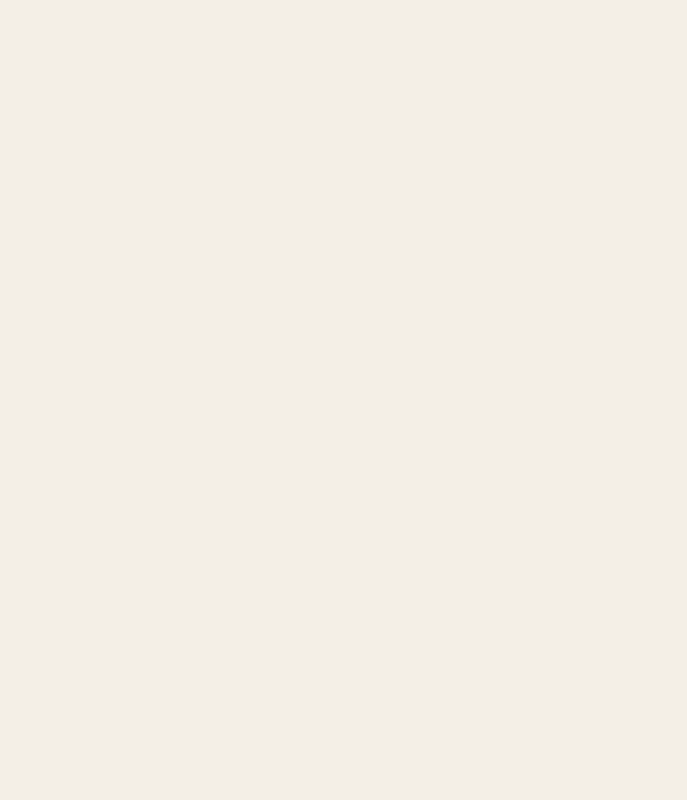
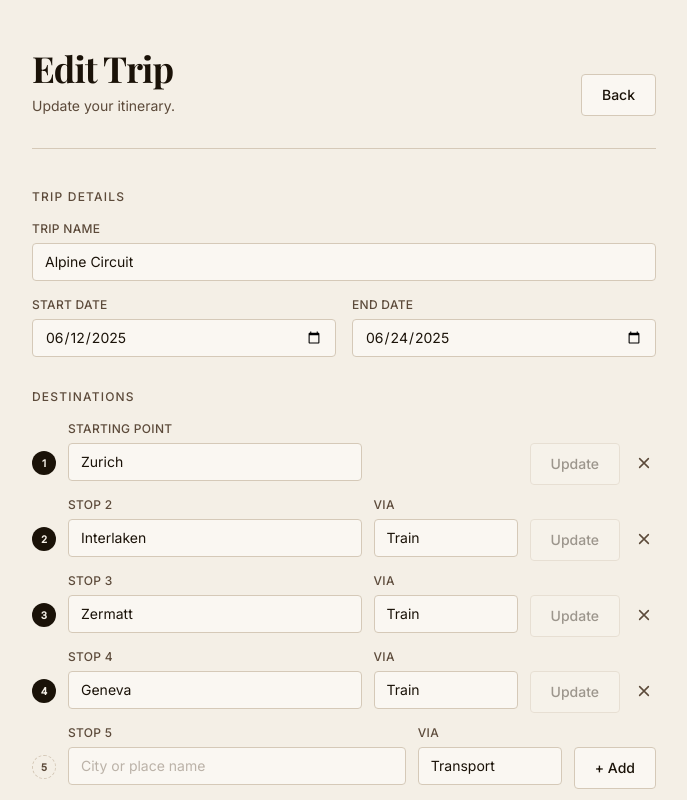
Before and after one commit to BreakingLegs/charted, a React (Vite) app: page /trips/1/edit in a window 1280 px wide. Before the commit this address had no page. Shown: the top 800 px of the page, without its empty margins (296-983 px from the left). Built offline with nearby package versions, Linux system fonts and the light colour scheme.

Commit message:
Fix visited state reactivity for route lines and sidebar

```diff
--- a/src/App.tsx
+++ b/src/App.tsx
@@ -9,6 +9,7 @@ function App() {
       <Routes>
         <Route path="/" element={<HomePage />} />
         <Route path="/trips/new" element={<NewTripPage />} />
+        <Route path="/trips/:id/edit" element={<NewTripPage />} />
         <Route path="/trips/:id" element={<TripMapPage />} />
       </Routes>
     </BrowserRouter>
--- a/src/components/TripCard.tsx
+++ b/src/components/TripCard.tsx
@@ -1,11 +1,14 @@
-import { Link } from 'react-router-dom'
+import { Link, useNavigate } from 'react-router-dom'
 import type { Trip } from '../types/trip'
 
 interface TripCardProps {
   trip: Trip
+  onDelete: (id: string) => void
 }
 
-export default function TripCard({ trip }: TripCardProps) {
+export default function TripCard({ trip, onDelete }: TripCardProps) {
+  const navigate = useNavigate()
+
   return (
     <Link
       to={`/trips/${trip.id}`}
@@ -15,9 +18,35 @@ export default function TripCard({ trip }: TripCardProps) {
         <h2 className="font-[family-name:var(--font-family-serif)] text-xl font-semibold leading-tight text-[var(--color-ink)] group-hover:text-[var(--color-accent)] transition-colors duration-200">
           {trip.name}
         </h2>
-        <span className="shrink-0 rounded-full border border-[var(--color-border)] px-2.5 py-0.5 text-xs font-medium text-[var(--color-ink-muted)]">
-          {trip.destinations.length} stops
-        </span>
+        <div className="flex shrink-0 items-center gap-2">
+          <span className="rounded-full border border-[var(--color-border)] px-2.5 py-0.5 text-xs font-medium text-[var(--color-ink-muted)]">
+            {trip.destinations.length} stops
+          </span>
+          <button
+            type="button"
+            onClick={(e) => {
+              e.preventDefault()
+              e.stopPropagation()
+              void navigate(`/trips/${trip.id}/edit`)
+            }}
+            aria-label="Edit trip"
+            className="flex h-6 w-6 shrink-0 cursor-pointer items-center justify-center rounded-sm text-[var(--color-ink-muted)] transition-colors hover:text-[var(--color-accent)]"
+          >
+            <EditIcon />
+          </button>
+          <button
+            type="button"
+            onClick={(e) => {
+              e.preventDefault()
+              e.stopPropagation()
+              onDelete(trip.id)
+            }}
+            aria-label="Delete trip"
+            className="flex h-6 w-6 shrink-0 cursor-pointer items-center justify-center rounded-sm text-[var(--color-ink-muted)] transition-colors hover:text-red-500"
+          >
+            <TrashIcon />
+          </button>
+        </div>
       </div>
 
       <p className="mb-5 text-sm leading-relaxed text-[var(--color-ink-muted)]">
@@ -31,6 +60,40 @@ export default function TripCard({ trip }: TripCardProps) {
         </span>
       </div>
     </Link>
+  )
+}
+
+function EditIcon() {
+  return (
+    <svg
+      width="13"
+      height="13"
+      viewBox="0 0 16 16"
+      fill="none"
+      stroke="currentColor"
+      strokeWidth="1.5"
+      strokeLinecap="round"
+      strokeLinejoin="round"
+    >
+      <path d="M11 2.5l2.5 2.5L5 13.5H2.5V11L11 2.5z" />
+    </svg>
+  )
+}
+
+function TrashIcon() {
+  return (
+    <svg
+      width="13"
+      height="13"
+      viewBox="0 0 16 16"
+      fill="none"
+      stroke="currentColor"
+      strokeWidth="1.5"
+      strokeLinecap="round"
+      strokeLinejoin="round"
+    >
+      <path d="M2.5 4h11M6 4V2.5h4V4M5 4v9a1 1 0 0 0 1 1h4a1 1 0 0 0 1-1V4M6.5 7v4M9.5 7v4" />
+    </svg>
   )
 }
 
--- a/src/pages/HomePage.tsx
+++ b/src/pages/HomePage.tsx
@@ -4,7 +4,12 @@ import { useTripStorage } from '../hooks/useTripStorage'
 
 export default function HomePage() {
   const navigate = useNavigate()
-  const { trips } = useTripStorage()
+  const { trips, deleteTrip } = useTripStorage()
+
+  function handleDeleteTrip(id: string) {
+    if (!window.confirm('Are you sure you want to delete this trip?')) return
+    deleteTrip(id)
+  }
 
   return (
     <div className="min-h-screen bg-[var(--color-paper)]">
@@ -35,7 +40,7 @@ export default function HomePage() {
 
           <div className="grid gap-4 sm:grid-cols-2 lg:grid-cols-3">
             {trips.map((trip) => (
-              <TripCard key={trip.id} trip={trip} />
+              <TripCard key={trip.id} trip={trip} onDelete={handleDeleteTrip} />
             ))}
           </div>
         </section>
--- a/src/pages/NewTripPage.tsx
+++ b/src/pages/NewTripPage.tsx
@@ -1,19 +1,23 @@
 import { useState } from 'react'
 import type { SubmitEvent } from 'react'
-import { useNavigate } from 'react-router-dom'
+import { useNavigate, useParams } from 'react-router-dom'
 import TextInput from '../components/ui/TextInput'
 import DatePicker from '../components/ui/DatePicker'
 import Select from '../components/ui/Select'
 import Button from '../components/ui/Button'
 import { useTripStorage } from '../hooks/useTripStorage'
 import { geocodePlace, GeocodeError } from '../utils/geocoding'
-import type { Destination, TransportType } from '../types/trip'
+import type { Destination, TransportType, Trip } from '../types/trip'
 
 interface DestEntry {
   key: number
   name: string
+  draftName: string
   lat: number
   lng: number
+  visited: boolean
+  isSearching: boolean
+  searchError?: string
   transport: TransportType | ''
 }
 
@@ -38,15 +42,48 @@ function formatDisplayDate(isoDate: string): string {
   })
 }
 
+// Inverse of formatDisplayDate, for pre-filling <input type="date"> when editing.
+function parseDisplayDate(display: string): string {
+  if (!display) return ''
+  const parsed = new Date(display)
+  if (Number.isNaN(parsed.getTime())) return ''
+  const yyyy = String(parsed.getFullYear())
+  const mm = String(parsed.getMonth() + 1).padStart(2, '0')
+  const dd = String(parsed.getDate()).padStart(2, '0')
+  return `${yyyy}-${mm}-${dd}`
+}
+
+// A destination's "Via" transport is stored as transportToNext on the *previous*
+// destination, so it shifts by one when converting back into editable entries.
+function tripToDestEntries(trip: Trip): DestEntry[] {
+  return trip.destinations.map((d, i) => ({
+    key: i,
+    name: d.name,
+    draftName: d.name,
+    lat: d.lat,
+    lng: d.lng,
+    visited: d.visited,
+    isSearching: false,
+    transport: i > 0 ? (trip.destinations[i - 1].transportToNext ?? '') : '',
+  }))
+}
+
 export default function NewTripPage() {
   const navigate = useNavigate()
-  const { saveTrip } = useTripStorage()
+  const { id } = useParams<{ id: string }>()
+  const { trips, saveTrip, updateTrip } = useTripStorage()
 
-  const [tripName, setTripName] = useState('')
-  const [startDate, setStartDate] = useState('')
-  const [endDate, setEndDate] = useState('')
-  const [destinations, setDestinations] = useState<DestEntry[]>([])
-  const [keyCounter, setKeyCounter] = useState(0)
+  const existingTrip = id ? trips.find((t) => t.id === id) : undefined
+
+  const [tripName, setTripName] = useState(existingTrip?.name ?? '')
+  const [startDate, setStartDate] = useState(
+    existingTrip ? parseDisplayDate(existingTrip.startDate) : '',
+  )
+  const [endDate, setEndDate] = useState(existingTrip ? parseDisplayDate(existingTrip.endDate) : '')
+  const [destinations, setDestinations] = useState<DestEntry[]>(
+    existingTrip ? tripToDestEntries(existingTrip) : [],
+  )
+  const [keyCounter, setKeyCounter] = useState(existingTrip?.destinations.length ?? 0)
   const [errors, setErrors] = useState<FormErrors>({})
 
   const [query, setQuery] = useState('')
@@ -60,6 +97,10 @@ export default function NewTripPage() {
 
   function updateTransport(key: number, transport: TransportType | '') {
     setDestinations((prev) => prev.map((d) => (d.key === key ? { ...d, transport } : d)))
+  }
+
+  function updateDraftName(key: number, draftName: string) {
+    setDestinations((prev) => prev.map((d) => (d.key === key ? { ...d, draftName } : d)))
   }
 
   async function handleAddDestination(e: SubmitEvent<HTMLFormElement>) {
@@ -82,8 +123,11 @@ export default function NewTripPage() {
         {
           key: keyCounter,
           name: result.displayName,
+          draftName: result.displayName,
           lat: result.lat,
           lng: result.lng,
+          visited: false,
+          isSearching: false,
           transport: pendingTransport,
         },
       ])
@@ -94,6 +138,53 @@ export default function NewTripPage() {
       setSearchError(err instanceof GeocodeError ? err.message : 'Something went wrong. Try again.')
     } finally {
       setIsSearching(false)
+    }
+  }
+
+  // Re-geocodes an existing destination only if its name actually changed.
+  async function handleUpdateDestinationName(e: SubmitEvent<HTMLFormElement>, key: number) {
+    e.preventDefault()
+
+    const current = destinations.find((d) => d.key === key)
+    if (!current || current.isSearching) return
+
+    const trimmed = current.draftName.trim()
+    if (trimmed === current.name) return
+
+    setDestinations((prev) =>
+      prev.map((d) => (d.key === key ? { ...d, isSearching: true, searchError: undefined } : d)),
+    )
+
+    try {
+      const result = await geocodePlace(trimmed)
+      setDestinations((prev) =>
+        prev.map((d) =>
+          d.key === key
+            ? {
+                ...d,
+                name: result.displayName,
+                draftName: result.displayName,
+                lat: result.lat,
+                lng: result.lng,
+                visited: false,
+                isSearching: false,
+              }
+            : d,
+        ),
+      )
+    } catch (err) {
+      setDestinations((prev) =>
+        prev.map((d) =>
+          d.key === key
+            ? {
+                ...d,
+                isSearching: false,
+                searchError:
+                  err instanceof GeocodeError ? err.message : 'Something went wrong. Try again.',
+              }
+            : d,
+        ),
+      )
     }
   }
 
@@ -116,24 +207,41 @@ export default function NewTripPage() {
         name: d.name,
         lat: d.lat,
         lng: d.lng,
-        visited: false,
+        visited: d.visited,
         ...(nextTransport ? { transportToNext: nextTransport } : {}),
       }
     })
 
-    saveTrip({
-      id: crypto.randomUUID(),
+    const fields = {
       name: tripName.trim(),
       destinations: tripDestinations,
       startDate: startDate ? formatDisplayDate(startDate) : '',
       endDate: endDate ? formatDisplayDate(endDate) : '',
-      createdAt: new Date().toISOString(),
-    })
+    }
+
+    if (existingTrip) {
+      updateTrip({ ...existingTrip, ...fields })
+    } else {
+      saveTrip({
+        id: crypto.randomUUID(),
+        ...fields,
+        createdAt: new Date().toISOString(),
+      })
+    }
 
     void navigate('/')
   }
 
+  if (id && !existingTrip) {
+    return (
+      <div className="flex h-screen items-center justify-center bg-[var(--color-paper)]">
+        <p className="text-[var(--color-ink-muted)]">Trip not found.</p>
+      </div>
+    )
+  }
+
   const showPreview = destinations.length >= 2
+  const isBusy = isSearching || destinations.some((d) => d.isSearching)
 
   return (
     <div className="min-h-screen bg-[var(--color-paper)]">
@@ -142,9 +250,11 @@ export default function NewTripPage() {
         <header className="mb-10 flex items-end justify-between border-b border-[var(--color-border)] pb-8">
           <div>
             <h1 className="font-[family-name:var(--font-family-serif)] text-4xl font-bold tracking-tight text-[var(--color-ink)]">
-              New Trip
+              {existingTrip ? 'Edit Trip' : 'New Trip'}
             </h1>
-            <p className="mt-2 text-sm text-[var(--color-ink-muted)]">Plan your next adventure.</p>
+            <p className="mt-2 text-sm text-[var(--color-ink-muted)]">
+              {existingTrip ? 'Update your itinerary.' : 'Plan your next adventure.'}
+            </p>
           </div>
           <Button variant="secondary" onClick={() => void navigate('/')}>
             Back
@@ -198,18 +308,28 @@ export default function NewTripPage() {
             {destinations.length > 0 && (
               <div className="mb-3 space-y-3">
                 {destinations.map((dest, i) => (
-                  <div key={dest.key} className="flex items-start gap-3">
+                  <form
+                    key={dest.key}
+                    onSubmit={(e) => void handleUpdateDestinationName(e, dest.key)}
+                    className="flex items-start gap-3"
+                  >
                     {/* Stop number */}
-                    <span className="mt-2 flex h-6 w-6 shrink-0 items-center justify-center rounded-full bg-[var(--color-ink)] text-[10px] font-semibold text-[var(--color-paper)]">
+                    <span className="mt-[30px] flex h-6 w-6 shrink-0 items-center justify-center rounded-full bg-[var(--color-ink)] text-[10px] font-semibold text-[var(--color-paper)]">
                       {i + 1}
                     </span>
 
-                    {/* Resolved place name */}
-                    <div className="flex-1 rounded-sm border border-[var(--color-border)] bg-[var(--color-paper-card)] px-3 py-2">
-                      <p className="text-[10px] font-medium uppercase tracking-wide text-[var(--color-ink-muted)]">
-                        {i === 0 ? 'Starting Point' : `Stop ${String(i + 1)}`}
-                      </p>
-                      <p className="text-sm text-[var(--color-ink)]">{dest.name}</p>
+                    {/* Name input — editing and re-submitting re-geocodes only if changed */}
+                    <div className="flex-1">
+                      <TextInput
+                        id={`dest-name-${String(dest.key)}`}
+                        label={i === 0 ? 'Starting Point' : `Stop ${String(i + 1)}`}
+                        value={dest.draftName}
+                        onChange={(v) => {
+                          updateDraftName(dest.key, v)
+                        }}
+                        placeholder="City or place name"
+                        error={dest.searchError}
+                      />
                     </div>
 
                     {/* Transport (shown on all stops except the first) */}
@@ -231,6 +351,17 @@ export default function NewTripPage() {
                       <div className="w-36 shrink-0" />
                     )}
 
+                    {/* Update button — enabled only when the name has actually changed */}
+                    <div className="mt-[22px] shrink-0">
+                      <Button
+                        type="submit"
+                        variant="secondary"
+                        disabled={dest.isSearching || dest.draftName.trim() === dest.name}
+                      >
+                        {dest.isSearching ? 'Searching…' : 'Update'}
+                      </Button>
+                    </div>
+
                     {/* Remove button */}
                     <button
                       type="button"
@@ -238,11 +369,11 @@ export default function NewTripPage() {
                         removeDestination(dest.key)
                       }}
                       aria-label="Remove destination"
-                      className="mt-2 flex h-6 w-6 shrink-0 cursor-pointer items-center justify-center rounded-sm text-[var(--color-ink-muted)] transition-colors hover:text-red-500"
+                      className="mt-[30px] flex h-6 w-6 shrink-0 cursor-pointer items-center justify-center rounded-sm text-[var(--color-ink-muted)] transition-colors hover:text-red-500"
                     >
                       <RemoveIcon />
                     </button>
-                  </div>
+                  </form>
                 ))}
               </div>
             )}
@@ -330,8 +461,8 @@ export default function NewTripPage() {
 
           {/* Submit */}
           <div className="border-t border-[var(--color-border)] pt-6">
-            <Button variant="primary" onClick={handleSubmit}>
-              Create Trip
+            <Button variant="primary" onClick={handleSubmit} disabled={isBusy}>
+              {existingTrip ? 'Save Changes' : 'Create Trip'}
             </Button>
           </div>
         </div>
--- a/src/pages/TripMapPage.tsx
+++ b/src/pages/TripMapPage.tsx
@@ -1,6 +1,6 @@
 import { useEffect } from 'react'
 import { useParams, useNavigate } from 'react-router-dom'
-import { MapContainer, TileLayer, Marker, Polyline, useMap } from 'react-leaflet'
+import { MapContainer, TileLayer, Marker, Polyline, Popup, useMap } from 'react-leaflet'
 import L from 'leaflet'
 import { useTripStorage } from '../hooks/useTripStorage'
 
@@ -31,9 +31,12 @@ const LEG_PATH_OPTIONS: Record<LegStatus, L.PathOptions> = {
   },
 }
 
-function getLegStatus(legIndex: number, lastVisitedIndex: number): LegStatus {
-  if (legIndex < lastVisitedIndex) return 'completed'
-  if (legIndex === lastVisitedIndex) return 'current'
+// Legs are classified relative to the furthest destination reached so far, not just
+// their own two endpoints — reaching a later stop implies every leg leading up to it
+// is done, even if an intermediate stop was never individually marked visited.
+function getLegStatus(legIndex: number, furthestVisitedIndex: number): LegStatus {
+  if (legIndex < furthestVisitedIndex) return 'completed'
+  if (legIndex === furthestVisitedIndex) return 'current'
   return 'future'
 }
 
@@ -61,7 +64,7 @@ function createStopIcon(index: number) {
 export default function TripMapPage() {
   const { id } = useParams<{ id: string }>()
   const navigate = useNavigate()
-  const { trips } = useTripStorage()
+  const { trips, updateTrip } = useTripStorage()
 
   const trip = trips.find((t) => t.id === id)
 
@@ -73,9 +76,17 @@ export default function TripMapPage() {
     )
   }
 
-  // Index of the last destination the traveller has visited; -1 if none
-  const lastVisitedIndex = trip.destinations.reduce<number>(
-    (last, dest, i) => (dest.visited ? i : last),
+  function toggleVisited(index: number) {
+    if (!trip) return
+    const updatedDestinations = trip.destinations.map((d, i) =>
+      i === index ? { ...d, visited: !d.visited } : d,
+    )
+    updateTrip({ ...trip, destinations: updatedDestinations })
+  }
+
+  // The furthest destination the traveller has reached; -1 if none are visited yet
+  const furthestVisitedIndex = trip.destinations.reduce<number>(
+    (furthest, dest, i) => (dest.visited ? i : furthest),
     -1,
   )
 
@@ -98,20 +109,43 @@ export default function TripMapPage() {
           attribution='&copy; <a href="https://www.openstreetmap.org/copyright">OpenStreetMap</a> contributors'
         />
 
-        {/* One Polyline per leg so each can have independent styling */}
-        {trip.destinations.slice(0, -1).map((_, i) => (
+        {/* One Polyline per leg so each can have independent styling. The leg status is
+            folded into the key so a status change remounts the Leaflet layer instead of
+            mutating it in place — Leaflet's setStyle() merges options rather than
+            replacing them, so properties like dashArray/className can otherwise linger
+            from a previous status (e.g. a leg that was ever "current" staying dashed
+            after it's un-marked). */}
+        {trip.destinations.slice(0, -1).map((_, i) => {
+          const legStatus = getLegStatus(i, furthestVisitedIndex)
+          return (
             <Polyline
-            key={i}
+              key={`${String(i)}-${legStatus}`}
               positions={[
                 [trip.destinations[i].lat, trip.destinations[i].lng] as [number, number],
                 [trip.destinations[i + 1].lat, trip.destinations[i + 1].lng] as [number, number],
               ]}
-            pathOptions={LEG_PATH_OPTIONS[getLegStatus(i, lastVisitedIndex)]}
+              pathOptions={LEG_PATH_OPTIONS[legStatus]}
             />
-        ))}
+          )
+        })}
 
         {trip.destinations.map((dest, i) => (
-          <Marker key={dest.name} position={[dest.lat, dest.lng]} icon={createStopIcon(i)} />
+          <Marker key={dest.name} position={[dest.lat, dest.lng]} icon={createStopIcon(i)}>
+            <Popup minWidth={170}>
+              <div className="px-0.5 py-0.5">
+                <p className="mb-2 text-sm font-semibold text-[var(--color-ink)]">{dest.name}</p>
+                <button
+                  type="button"
+                  onClick={() => {
+                    toggleVisited(i)
+                  }}
+                  className="w-full cursor-pointer rounded-sm bg-[var(--color-ink)] px-3 py-1.5 text-xs font-medium text-[var(--color-paper)] transition-opacity duration-150 hover:opacity-80"
+                >
+                  {dest.visited ? 'Mark as not visited' : 'Mark as visited'}
+                </button>
+              </div>
+            </Popup>
+          </Marker>
         ))}
         <FitBounds positions={positions} />
       </MapContainer>
@@ -134,7 +168,11 @@ export default function TripMapPage() {
           {trip.name}
         </h1>
         <ol className="space-y-2.5">
-          {trip.destinations.map((dest, i) => (
+          {trip.destinations.map((dest, i) => {
+            // Mirrors the route-line cascade: a stop counts as visited once the
+            // traveller has reached it or anything further along the route.
+            const isVisited = i <= furthestVisitedIndex
+            return (
               <li
                 key={dest.name}
                 className="flex items-center gap-2.5 text-sm text-[var(--color-ink-muted)]"
@@ -142,9 +180,13 @@ export default function TripMapPage() {
                 <span className="flex h-5 w-5 shrink-0 items-center justify-center rounded-full bg-[var(--color-ink)] text-[10px] font-semibold text-[var(--color-paper)]">
                   {i + 1}
                 </span>
+                <span className={isVisited ? 'text-[var(--color-ink)]' : undefined}>
                   {dest.name}
+                </span>
+                {isVisited && <CheckIcon />}
               </li>
-          ))}
+            )
+          })}
         </ol>
       </div>
     </div>
@@ -161,9 +203,26 @@ function BackArrowIcon() {
       stroke="currentColor"
       strokeWidth="1.75"
       strokeLinecap="round"
-      strokeLinejoin="round"
     >
-      <path d="M10 13L5 8l5-5" />
+      <path d="M3 3l10 10M13 3L3 13" />
     </svg>
   )
 }
+
+function CheckIcon() {
+  return (
+    <svg
+      width="12"
+      height="12"
+      viewBox="0 0 16 16"
+      fill="none"
+      stroke="currentColor"
+      strokeWidth="2"
+      strokeLinecap="round"
+      strokeLinejoin="round"
+      className="shrink-0 text-[var(--color-accent)]"
+    >
+      <path d="M3 8.5l3.5 3.5L13 4.5" />
+    </svg>
+  )
+}
```
Lines whose indentation alone changed are shown as unchanged.
